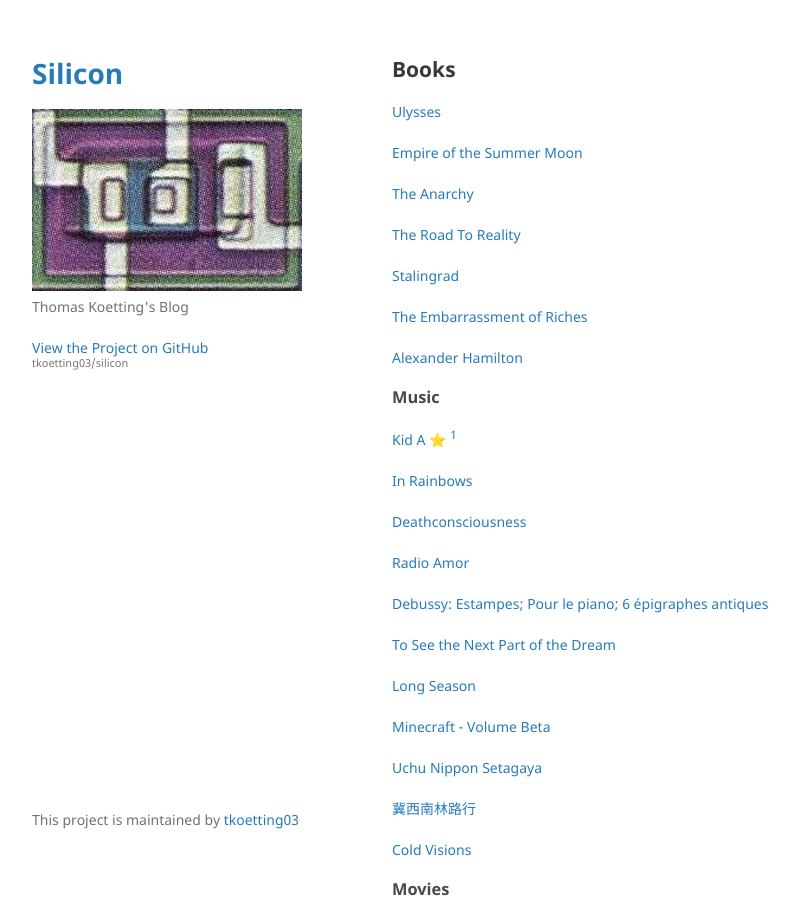
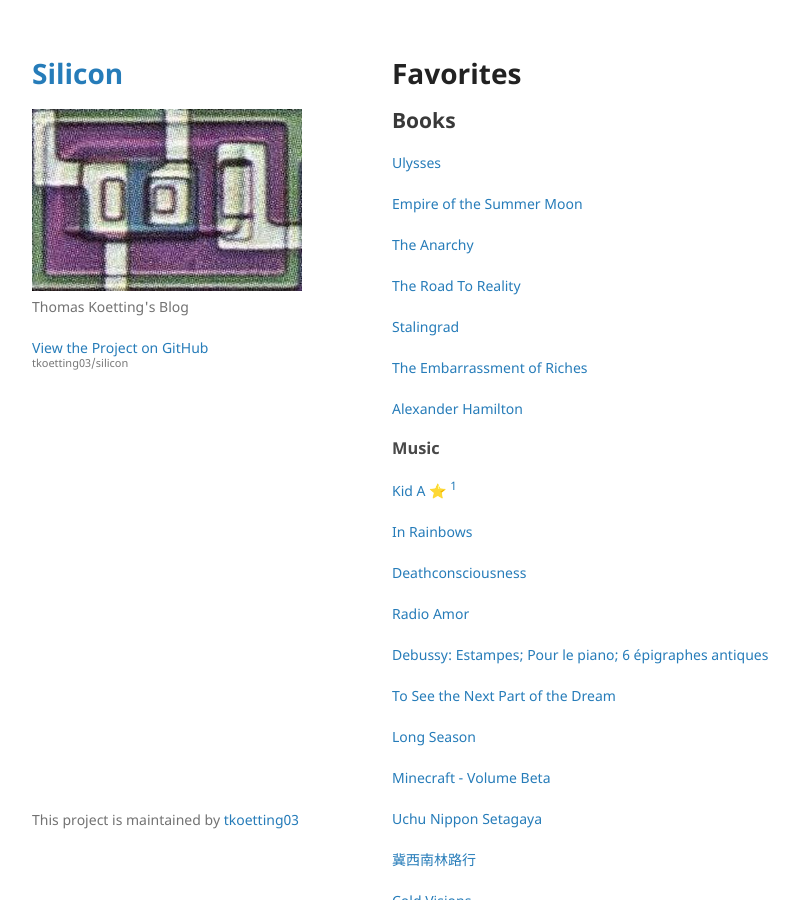
Before and after one commit to tkoetting03/silicon, a Jekyll site: the page built from other.md, in a window 1280 px wide and 900 px high. Shown: the whole window, without its empty margins (178-977 px from the left). Built offline with Jekyll 4.4.1, drawn with Linux system fonts in a browser that asks for light colours; our own code applies the rules of GitHub Pages for plain Markdown files.

Commit message:
Add Favorites section to other.md

```diff
--- a/other.md
+++ b/other.md
@@ -1,3 +1,5 @@
+# Favorites
+
 ## Books
 
 [Ulysses](https://en.wikipedia.org/wiki/Ulysses_(novel))
```
